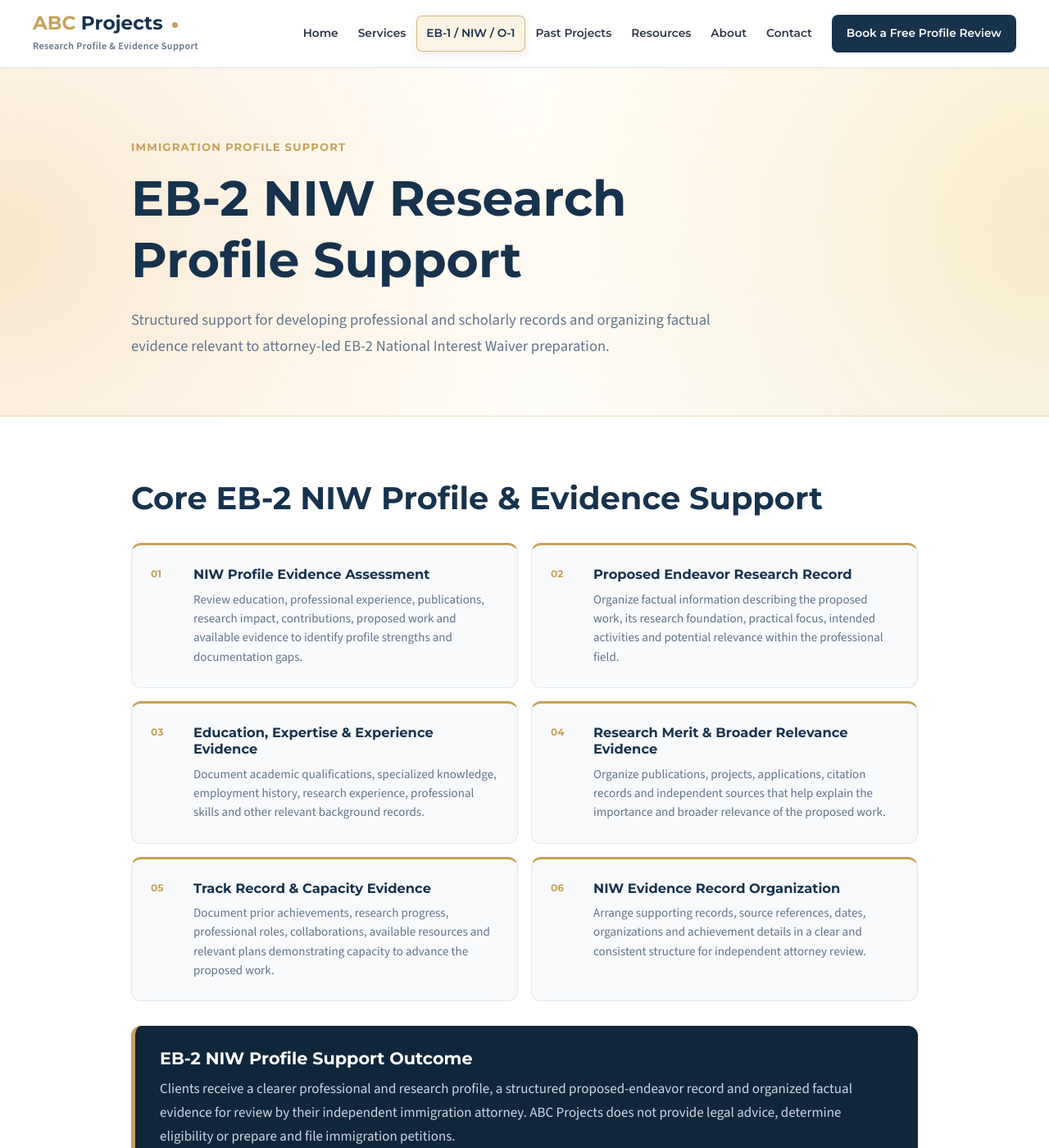
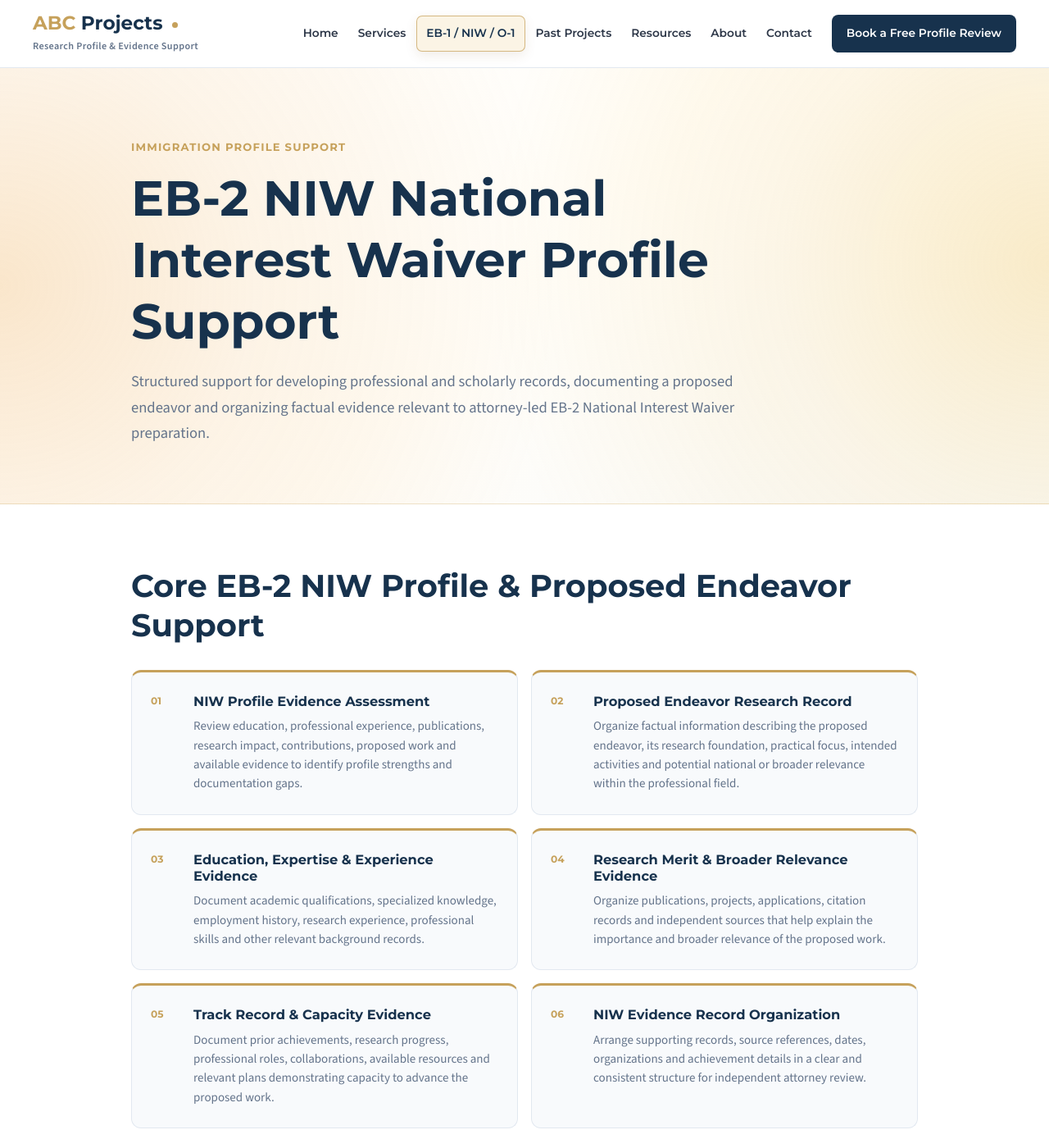
Before and after one commit to uprightpub/abcprojects, a Jekyll site: the page built from immigration-support/eb-2-niw/index.html, in a window 1280 px wide and 1400 px high. Shown: the whole window at 82% size. Built offline with Jekyll 4.4.1, drawn with Linux system fonts in a browser that asks for light colours; some of the changed text lies outside the part shown.

Commit message:
Optimize EB-2 NIW profile support page SEO and structured data

```diff
--- a/immigration-support/eb-2-niw/index.html
+++ b/immigration-support/eb-2-niw/index.html
@@ -1,9 +1,57 @@
 ---
 layout: default
-title: "EB-2 NIW Research Profile Support"
-description: "Research-profile development and evidence-documentation support for professionals preparing an EB-2 National Interest Waiver profile with independent immigration counsel."
-custom_css: "/assets/css/service-subpage.css?v=3"
+title: "EB-2 NIW Research Profile Support | ABC Projects"
+description: "Research profile, proposed endeavor and evidence documentation support for professionals preparing an EB-2 NIW case with independent immigration counsel."
+permalink: /immigration-support/eb-2-niw/
+custom_css: /assets/css/service-subpage.css?v=3
 ---
+
+<script type="application/ld+json">
+{
+  "@context": "https://schema.org",
+  "@graph": [
+    {
+      "@type": "Service",
+      "@id": "https://abcprojects.org/immigration-support/eb-2-niw/#service",
+      "name": "EB-2 NIW National Interest Waiver Profile Support",
+      "serviceType": "EB-2 NIW research profile, proposed endeavor and evidence documentation support",
+      "url": "https://abcprojects.org/immigration-support/eb-2-niw/",
+      "description": "Research profile development, proposed endeavor documentation and evidence organization for professionals preparing an EB-2 National Interest Waiver case with independent immigration counsel.",
+      "provider": {
+        "@id": "https://abcprojects.org/#organization"
+      },
+      "audience": {
+        "@type": "Audience",
+        "audienceType": "Researchers, academics and professionals"
+      }
+    },
+    {
+      "@type": "BreadcrumbList",
+      "@id": "https://abcprojects.org/immigration-support/eb-2-niw/#breadcrumb",
+      "itemListElement": [
+        {
+          "@type": "ListItem",
+          "position": 1,
+          "name": "Home",
+          "item": "https://abcprojects.org/"
+        },
+        {
+          "@type": "ListItem",
+          "position": 2,
+          "name": "Immigration Profile Support",
+          "item": "https://abcprojects.org/immigration-support/"
+        },
+        {
+          "@type": "ListItem",
+          "position": 3,
+          "name": "EB-2 NIW National Interest Waiver Profile Support",
+          "item": "https://abcprojects.org/immigration-support/eb-2-niw/"
+        }
+      ]
+    }
+  ]
+}
+</script>
 
 <!-- =========================================================
      PAGE INTRODUCTION
@@ -18,13 +66,13 @@
     </span>
 
     <h1>
-      EB-2 NIW Research Profile Support
+      EB-2 NIW National Interest Waiver Profile Support
     </h1>
 
     <p>
-      Structured support for developing professional and scholarly
-      records and organizing factual evidence relevant to attorney-led
-      EB-2 National Interest Waiver preparation.
+      Structured support for developing professional and scholarly records,
+      documenting a proposed endeavor and organizing factual evidence
+      relevant to attorney-led EB-2 National Interest Waiver preparation.
     </p>
 
   </div>
@@ -41,7 +89,7 @@
   <div class="container service-page-container">
 
     <h2>
-      Core EB-2 NIW Profile &amp; Evidence Support
+      Core EB-2 NIW Profile &amp; Proposed Endeavor Support
     </h2>
 
 
@@ -88,9 +136,9 @@
           </h3>
 
           <p>
-            Organize factual information describing the proposed work,
-            its research foundation, practical focus, intended activities
-            and potential relevance within the professional field.
+            Organize factual information describing the proposed endeavor, its
+            research foundation, practical focus, intended activities and
+            potential national or broader relevance within the professional field.
           </p>
 
         </div>
@@ -235,9 +283,7 @@
   <div class="container service-page-navigation-inner">
 
 
-    <a
-  class="service-nav-all"
-  href="{{ '/immigration-support/eb-1b/' | relative_url }}">
+    <a class="service-nav-all" href="/immigration-support/eb-1b/">
 
   <span>
     Previous Pathway
@@ -250,9 +296,7 @@
 </a>
 
 
-    <a
-      class="service-nav-center"
-      href="{{ '/immigration-support/' | relative_url }}">
+    <a class="service-nav-center" href="/immigration-support/">
 
       <span>
         Immigration Support
@@ -265,9 +309,7 @@
     </a>
 
 
-    <a
-      class="service-nav-next"
-      href="{{ '/immigration-support/o-1/' | relative_url }}">
+    <a class="service-nav-next" href="/immigration-support/o-1/">
 
       <span>
         Next Pathway
```
Also changed, not shown: other parts of immigration-support/eb-2-niw/index.html (+1 -1 lines).
